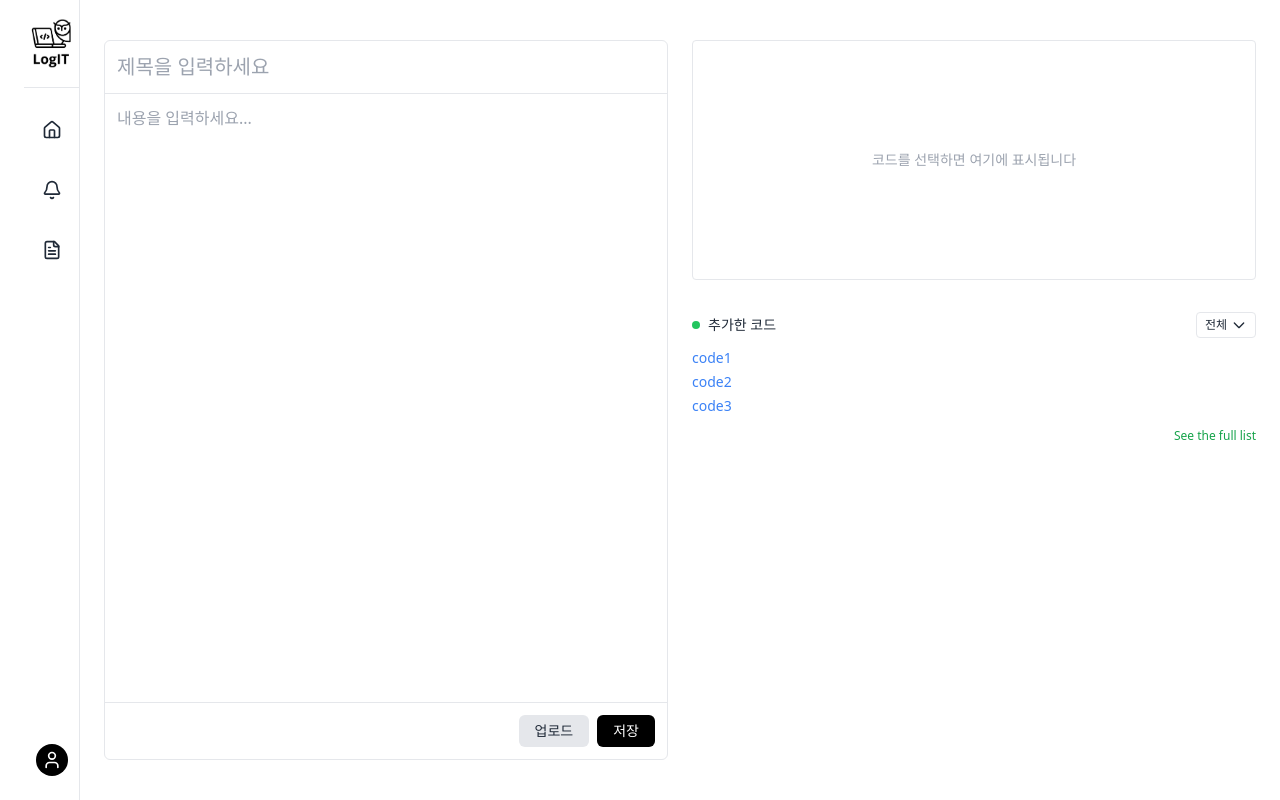
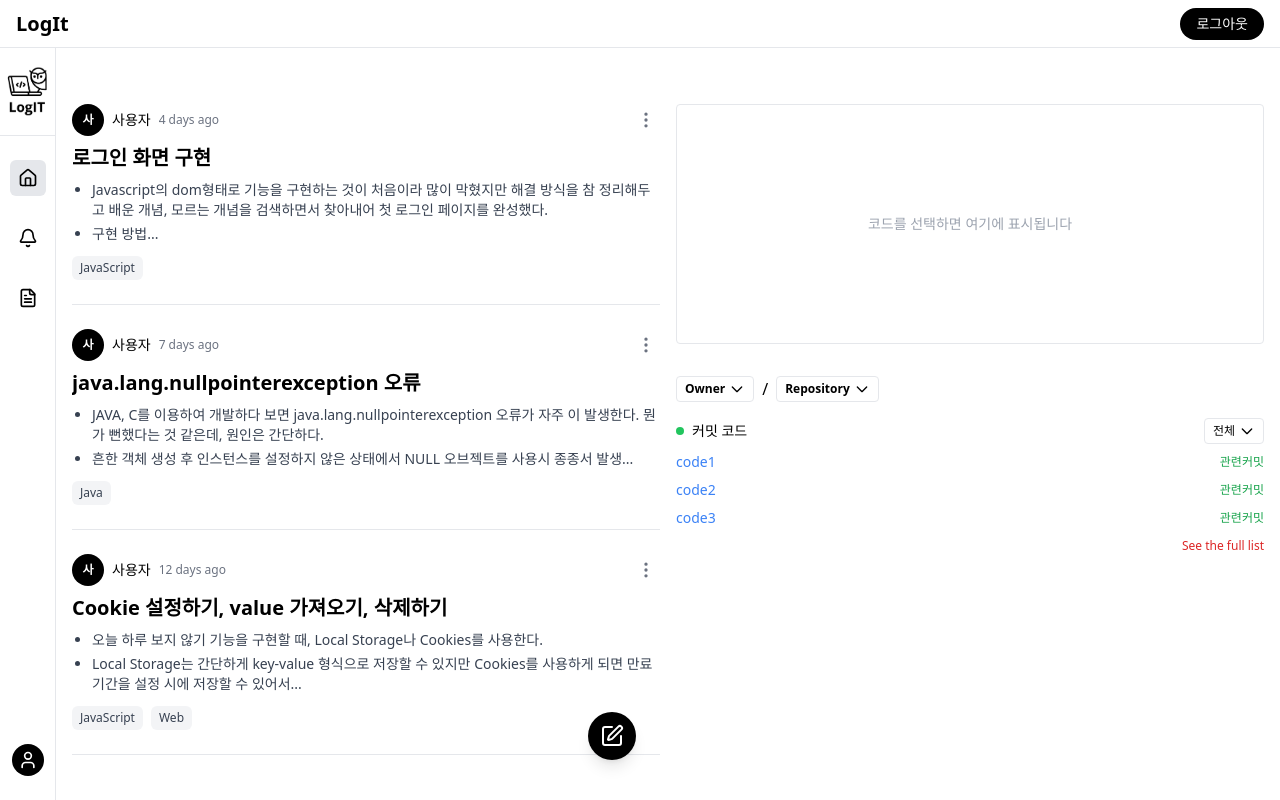
Before and after one commit to Capstone2-team4/LogIT_FE, a React (Vite) app: page /main in a window 1280 px wide. Built offline with nearby package versions, Linux system fonts and the light colour scheme.

Commit message:
메인화면 전환 구현, 블로그 글 목록 구현현

```diff
--- /dev/null
+++ b/src/components/BlogPostCard.jsx
@@ -0,0 +1,52 @@
+import { Link } from "react-router-dom";
+import { MoreVertical } from "lucide-react";
+
+const BlogPostCard = ({ post }) => {
+  return (
+    <div className="py-6 border-b">
+      <div className="flex items-center justify-between mb-2">
+        <div className="flex items-center gap-2">
+          <div className="w-8 h-8 bg-black rounded-full flex items-center justify-center">
+            <span className="text-xs text-white font-bold">
+              {post.author.charAt(0).toUpperCase()}
+            </span>
+          </div>
+          <span className="text-sm font-medium">{post.author}</span>
+          <span className="text-xs text-gray-500">{post.date}</span>
+        </div>
+        <button className="p-1 rounded-full hover:bg-gray-100">
+          <MoreVertical className="w-5 h-5 text-gray-500" />
+        </button>
+      </div>
+
+      <Link to={`/post/${post.id}`}>
+        <h2 className="text-xl font-bold mb-2">{post.title}</h2>
+      </Link>
+
+      <div className="mb-3">
+        <ul className="list-disc pl-5 text-gray-700 space-y-1">
+          {post.preview &&
+            post.preview.map((line, index) => (
+              <li key={index} className="text-sm">
+                {line}
+              </li>
+            ))}
+        </ul>
+      </div>
+
+      <div className="flex gap-2">
+        {post.tags &&
+          post.tags.map((tag, index) => (
+            <span
+              key={index}
+              className="px-2 py-1 bg-gray-100 text-xs rounded-md text-gray-700"
+            >
+              {tag}
+            </span>
+          ))}
+      </div>
+    </div>
+  );
+};
+
+export default BlogPostCard;
--- /dev/null
+++ b/src/components/BlogPostList.jsx
@@ -0,0 +1,25 @@
+"use client";
+import BlogPostCard from "./BlogPostCard";
+import { Edit } from "lucide-react";
+
+const BlogPostList = ({ posts, onNewPost }) => {
+  return (
+    <div className="flex-1 relative">
+      <div className="max-w-3xl mx-auto overflow-auto h-full py-4">
+        {posts.map((post) => (
+          <BlogPostCard key={post.id} post={post} />
+        ))}
+      </div>
+
+      {/* Floating Write Button */}
+      <button
+        onClick={onNewPost}
+        className="absolute bottom-6 right-6 w-12 h-12 bg-black rounded-full flex items-center justify-center shadow-lg hover:bg-gray-800 transition-colors"
+      >
+        <Edit className="w-6 h-6 text-white" />
+      </button>
+    </div>
+  );
+};
+
+export default BlogPostList;
--- a/src/components/CodeList.jsx
+++ b/src/components/CodeList.jsx
@@ -2,6 +2,29 @@ import { useState } from "react";
 import { Link } from "react-router-dom";
 
 const CodeList = () => {
+  // Owner, Repository 드롭다운 상태 및 선택값
+  const [isOwnerDropdownOpen, setIsOwnerDropdownOpen] = useState(false);
+  const [selectedOwner, setSelectedOwner] = useState("Owner");
+  const [isRepoDropdownOpen, setIsRepoDropdownOpen] = useState(false);
+  const [selectedRepo, setSelectedRepo] = useState("Repository");
+
+  const owners = ["Owner1", "Owner2", "Owner3"]; // 나중에 백엔드 데이터로 대체 예정
+  const repositories = ["Repository1", "Repository2", "Repository3"]; // 나중에 백엔드 데이터로 대체 예정
+
+  const toggleOwnerDropdown = () => setIsOwnerDropdownOpen((prev) => !prev);
+  const toggleRepoDropdown = () => setIsRepoDropdownOpen((prev) => !prev);
+
+  const selectOwner = (owner) => {
+    setSelectedOwner(owner);
+    setIsOwnerDropdownOpen(false);
+  };
+
+  const selectRepo = (repo) => {
+    setSelectedRepo(repo);
+    setIsRepoDropdownOpen(false);
+  };
+
+  // 기존 카테고리 드롭다운 (커밋한 코드 관련)
   const [isDropdownOpen, setIsDropdownOpen] = useState(false);
   const [selectedCategory, setSelectedCategory] = useState("전체");
 
@@ -13,7 +36,6 @@ const CodeList = () => {
   ];
 
   const toggleDropdown = () => setIsDropdownOpen((prev) => !prev);
-
   const selectCategory = (category) => {
     setSelectedCategory(category);
     setIsDropdownOpen(false);
@@ -21,13 +43,90 @@ const CodeList = () => {
 
   return (
     <div className="mt-8 w-full">
+      {/* Owner / Repository 드롭다운 영역 */}
+      <div className="flex items-center justify-between mb-4">
+        <div className="flex items-center gap-2">
+          {/* Owner 드롭다운 */}
+          <div className="relative">
+            <button
+              onClick={toggleOwnerDropdown}
+              className="flex items-center gap-1 hover:bg-gray-50 rounded cursor-pointer transition-colors px-2 py-1 border text-xs"
+            >
+              <span className="font-bold">{selectedOwner}</span>
+              <svg
+                className="w-4 h-4"
+                fill="none"
+                viewBox="0 0 24 24"
+                stroke="currentColor"
+              >
+                <path
+                  strokeLinecap="round"
+                  strokeLinejoin="round"
+                  strokeWidth={2}
+                  d="M19 9l-7 7-7-7"
+                />
+              </svg>
+            </button>
+            {isOwnerDropdownOpen && (
+              <div className="absolute left-0 mt-1 w-32 bg-white border rounded shadow z-10">
+                {owners.map((owner) => (
+                  <div
+                    key={owner}
+                    onClick={() => selectOwner(owner)}
+                    className="px-3 py-1 text-sm hover:bg-gray-100 cursor-pointer"
+                  >
+                    {owner}
+                  </div>
+                ))}
+              </div>
+            )}
+          </div>
+          <span>/</span>
+          {/* Repository 드롭다운 */}
+          <div className="relative">
+            <button
+              onClick={toggleRepoDropdown}
+              className="flex items-center gap-1 hover:bg-gray-50 rounded cursor-pointer transition-colors px-2 py-1 border text-xs"
+            >
+              <span className="font-bold">{selectedRepo}</span>
+              <svg
+                className="w-4 h-4"
+                fill="none"
+                viewBox="0 0 24 24"
+                stroke="currentColor"
+              >
+                <path
+                  strokeLinecap="round"
+                  strokeLinejoin="round"
+                  strokeWidth={2}
+                  d="M19 9l-7 7-7-7"
+                />
+              </svg>
+            </button>
+            {isRepoDropdownOpen && (
+              <div className="absolute left-0 mt-1 w-32 bg-white border rounded shadow z-10">
+                {repositories.map((repo) => (
+                  <div
+                    key={repo}
+                    onClick={() => selectRepo(repo)}
+                    className="px-3 py-1 text-sm hover:bg-gray-100 cursor-pointer"
+                  >
+                    {repo}
+                  </div>
+                ))}
+              </div>
+            )}
+          </div>
+        </div>
+      </div>
+
       <div className="flex items-center justify-between mb-2 relative">
         <div className="flex items-center gap-2">
           <div className="w-2 h-2 bg-green-500 rounded-full"></div>
-          <span className="text-sm">추가한 코드</span>
+          <span className="text-sm">커밋 코드</span>
         </div>
 
-        {/* Dropdown */}
+        {/* 카테고리 드롭다운, 나중에 정보는 백엔드에서 받아오기 */}
         <div className="relative">
           <button
             onClick={toggleDropdown}
@@ -65,20 +164,22 @@ const CodeList = () => {
         </div>
       </div>
 
-      <div className="flex flex-col">
+      <div className="flex flex-col space-y-2">
         {codeItems.map((item) => (
-          <Link
-            key={item.id}
-            to="#"
-            className="text-blue-500 hover:underline text-sm py-0.5"
-          >
-            {item.title}
-          </Link>
+          <div key={item.id} className="flex items-center justify-between">
+            <Link to="#" className="text-blue-500 hover:underline text-sm">
+              {item.title}
+            </Link>
+            <Link to="#" className="text-green-600 hover:underline text-xs">
+              관련커밋
+            </Link>
+          </div>
         ))}
       </div>
 
+      {/* 전체 목록 보기 */}
       <div className="mt-1 text-right">
-        <span className="text-xs text-green-600 cursor-pointer hover:underline">
+        <span className="text-xs text-red-600 cursor-pointer hover:underline">
           See the full list
         </span>
       </div>
--- a/src/components/LeftSidebar.jsx
+++ b/src/components/LeftSidebar.jsx
@@ -2,7 +2,7 @@ import { Link } from "react-router-dom";
 import { Home, Bell, FileText, User } from "lucide-react";
 import logo from "../assets/LogIT_Logo.png"; // 로고 이미지
 
-const LeftSidebar = () => {
+const LeftSidebar = ({ onNavigate, currentView }) => {
   return (
     <div className="w-14 border-r flex flex-col items-center">
       <div className="py-4 border-b w-full flex justify-center">
@@ -16,9 +16,15 @@ const LeftSidebar = () => {
       </div>
 
       <div className="flex-1 flex flex-col items-center pt-6 gap-6">
-        <Link to="#" className="p-2 rounded-md hover:bg-gray-100">
+        {/* currentView 값이 "home"이면 활성화 표시를 위해 배경색을 변경 */}
+        <button
+          onClick={() => onNavigate("home")}
+          className={`p-2 rounded-md ${
+            currentView === "home" ? "bg-gray-200" : "hover:bg-gray-100"
+          }`}
+        >
           <Home className="w-5 h-5" />
-        </Link>
+        </button>
         <Link to="#" className="p-2 rounded-md hover:bg-gray-100">
           <Bell className="w-5 h-5" />
         </Link>
--- a/src/pages/MainLayout.jsx
+++ b/src/pages/MainLayout.jsx
@@ -1,16 +1,84 @@
-// 로그인 하면 보이는 메인 화면 (/main)
-// 왼쪽바, 글 작성 창, 오른쪽바로 구성
-import React from "react";
+import { useState } from "react";
 import LeftSidebar from "../components/LeftSidebar";
 import EditorArea from "../components/EditorArea";
 import RightSidebar from "../components/RightSidebar";
+import BlogPostList from "../components/BlogPostList";
 
 const MainLayout = () => {
+  const [currentView, setCurrentView] = useState("home"); // "home" 또는 "editor"
+
+  // 임시 블로그 글 데이터 (나중에 백엔드 데이터로 대체)
+  const posts = [
+    {
+      id: 1,
+      author: "사용자",
+      date: "4 days ago",
+      title: "로그인 화면 구현",
+      preview: [
+        "Javascript의 dom형태로 기능을 구현하는 것이 처음이라 많이 막혔지만 해결 방식을 참 정리해두고 배운 개념, 모르는 개념을 검색하면서 찾아내어 첫 로그인 페이지를 완성했다.",
+        "구현 방법...",
+      ],
+      tags: ["JavaScript"],
+    },
+    {
+      id: 2,
+      author: "사용자",
+      date: "7 days ago",
+      title: "java.lang.nullpointerexception 오류",
+      preview: [
+        "JAVA, C를 이용하여 개발하다 보면 java.lang.nullpointerexception 오류가 자주 이 발생한다. 뭔가 뻔했다는 것 같은데, 원인은 간단하다.",
+        "흔한 객체 생성 후 인스턴스를 설정하지 않은 상태에서 NULL 오브젝트를 사용시 종종서 발생...",
+      ],
+      tags: ["Java"],
+    },
+    {
+      id: 3,
+      author: "사용자",
+      date: "12 days ago",
+      title: "Cookie 설정하기, value 가져오기, 삭제하기",
+      preview: [
+        "오늘 하루 보지 않기 기능을 구현할 때, Local Storage나 Cookies를 사용한다.",
+        "Local Storage는 간단하게 key-value 형식으로 저장할 수 있지만 Cookies를 사용하게 되면 만료기간을 설정 시에 저장할 수 있어서...",
+      ],
+      tags: ["JavaScript", "Web"],
+    },
+  ];
+
+  const handleNavigate = (view) => {
+    setCurrentView(view);
+  };
+
+  const handleNewPost = () => {
+    setCurrentView("editor");
+  };
+
   return (
-    <div className="flex w-screen min-h-screen text-gray-800 gap-x-6 px-6 ">
-      <LeftSidebar />
-      <EditorArea />
-      <RightSidebar />
+    <div className="flex flex-col h-screen w-full">
+      {/* 상단 네비게이션 */}
+      <div className="h-12 py-4 flex items-center justify-between px-4 border-b">
+        <h1 className="text-xl font-bold">
+          {currentView === "home" ? "LogIt" : "새 글 작성"}
+        </h1>
+        <button className="px-4 py-1.5 bg-black text-white rounded-full text-sm hover:bg-gray-800 transition-colors">
+          로그아웃
+        </button>
+      </div>
+
+      {/* 콘텐츠 영역 */}
+      <div className="flex flex-1 overflow-hidden">
+        {/* 왼쪽 사이드바 */}
+        <LeftSidebar onNavigate={handleNavigate} currentView={currentView} />
+
+        {/* 중앙 메인 콘텐츠 영역 */}
+        <div className="flex-1 p-4 flex gap-4">
+          {currentView === "editor" ? (
+            <EditorArea />
+          ) : (
+            <BlogPostList posts={posts} onNewPost={handleNewPost} />
+          )}
+          <RightSidebar />
+        </div>
+      </div>
     </div>
   );
 };
```
